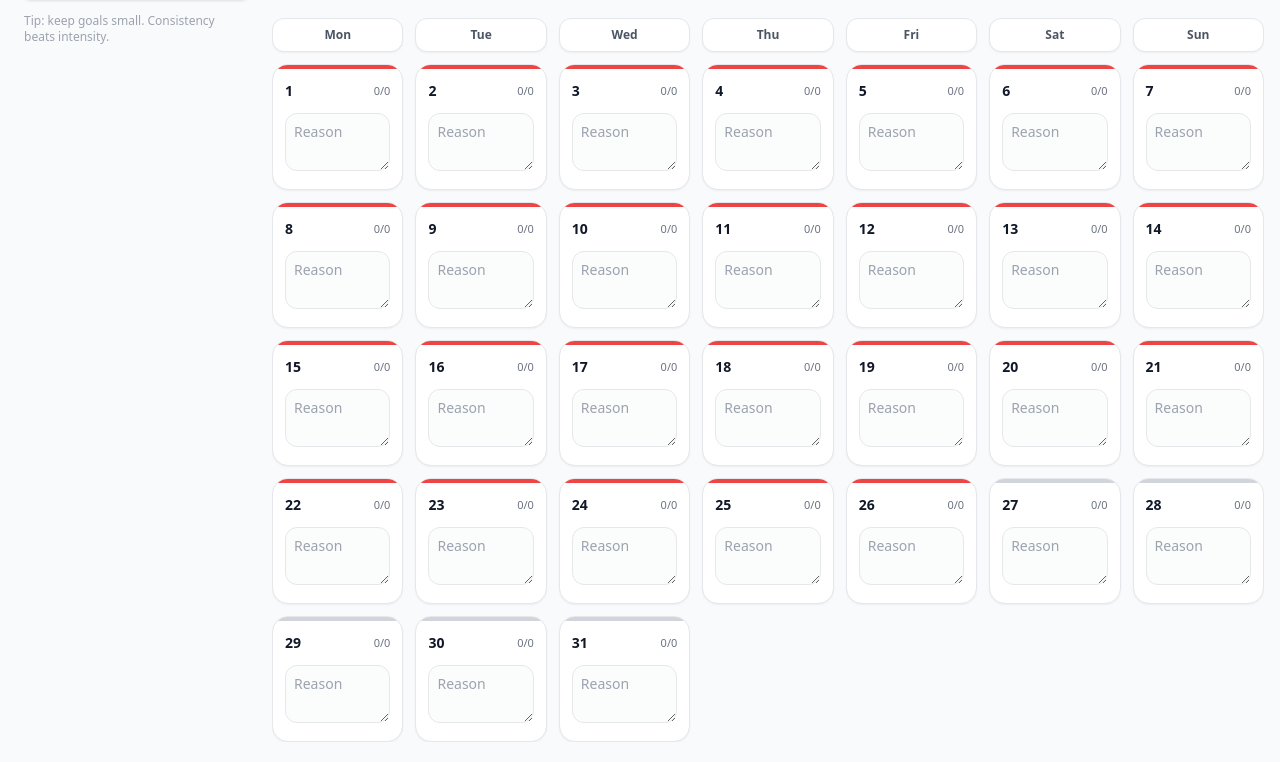
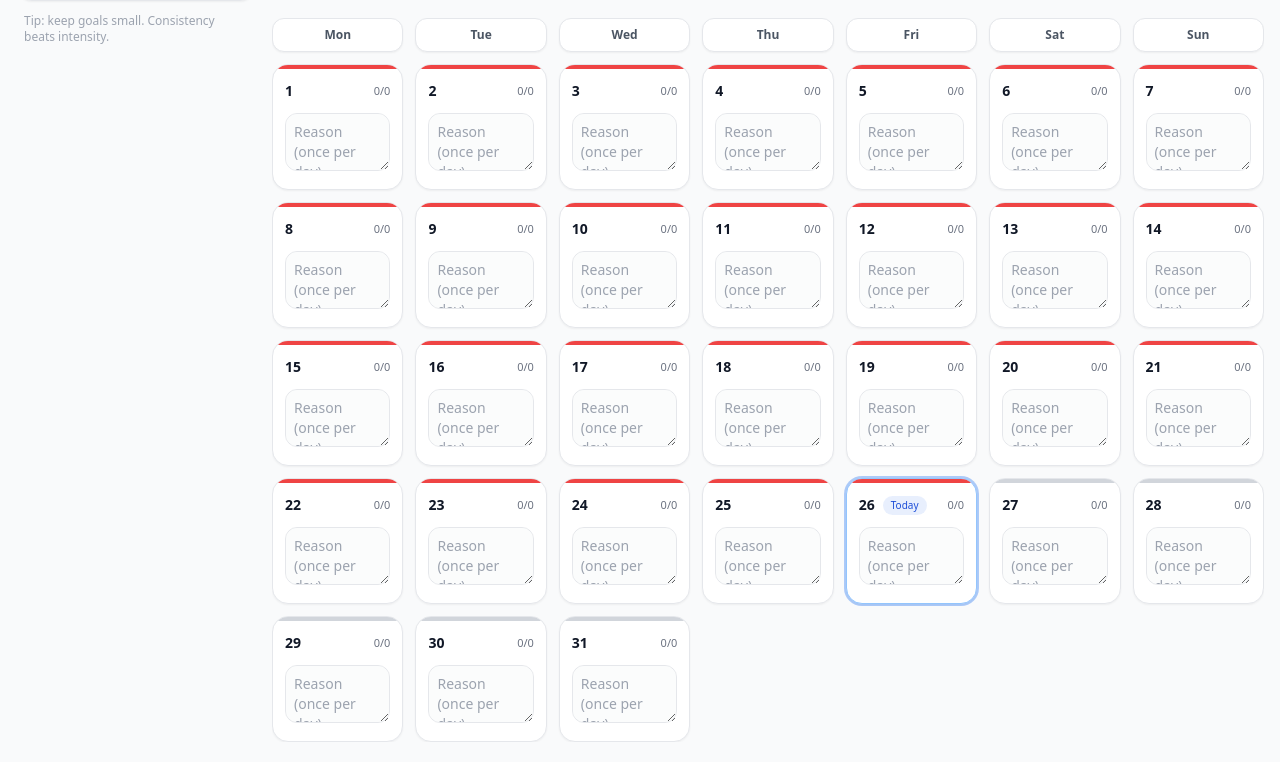
Before and after one commit to rathibharat/habit-tracker-v3, a Flask app: page /home in a window 1280 px wide. Shown: the part 348-1110 px from the top of the page. Run offline with Flask 3, Linux system fonts and the light colour scheme; the visitor is signed in with stand-in values (Sample User, id 1); data that the repository does not hold is empty; some libraries are stand-ins or nearby versions.

Commit message:
Update home.html

```diff
--- a/templates/home.html
+++ b/templates/home.html
@@ -128,8 +128,18 @@
         {% else %}
           {% set checked_count = cell.entries|selectattr('completed', 'equalto', 1)|list|length %}
           {% set total_count = cell.entries|length %}
+          {% set is_today = (cell.date == today) %}
 
-          <div class="day-box bg-white border border-gray-200 rounded-2xl shadow-sm overflow-hidden">
+          <div
+            class="day-box bg-white border rounded-2xl shadow-sm overflow-hidden
+              {% if is_today %}
+                ring-2 ring-blue-500/40 border-blue-300 bg-blue-50/40
+              {% else %}
+                border-gray-200
+              {% endif %}
+            "
+            {% if is_today %}id="today-card"{% endif %}
+          >
 
             <!-- Thin status bar -->
             <div class="status-bar h-1
@@ -141,7 +151,16 @@
 
             <div class="p-3">
               <div class="flex items-center justify-between">
-                <strong class="text-sm">{{ cell.date.day }}</strong>
+                <div class="flex items-center gap-2">
+                  <strong class="text-sm">{{ cell.date.day }}</strong>
+
+                  {% if is_today %}
+                    <span class="text-[10px] px-2 py-0.5 rounded-full bg-blue-600/10 text-blue-700 font-medium">
+                      Today
+                    </span>
+                  {% endif %}
+                </div>
+
                 <span class="text-[11px] text-gray-500 count">{{ checked_count }}/{{ total_count }}</span>
               </div>
 
@@ -161,7 +180,7 @@
               <textarea class="w-full text-sm mt-3 p-2 rounded-xl border border-gray-200 bg-gray-50/60 reason
                                focus:outline-none focus:ring-2 focus:ring-gray-200"
                         data-date="{{ cell.date }}"
-                        placeholder="Reason"
+                        placeholder="Reason (once per day)…"
                         {% if cell.date > today %}disabled{% endif %}>{{ cell.reason }}</textarea>
             </div>
           </div>
@@ -218,6 +237,14 @@ document.querySelectorAll(".reason").forEach(r => {
     });
   });
 });
+
+/* ✅ Auto-scroll to Today card on load (only if it exists in this month view) */
+window.addEventListener("load", () => {
+  const todayCard = document.getElementById("today-card");
+  if (todayCard) {
+    todayCard.scrollIntoView({ behavior: "smooth", block: "center", inline: "center" });
+  }
+});
 </script>
 
 {% endblock %}
```
